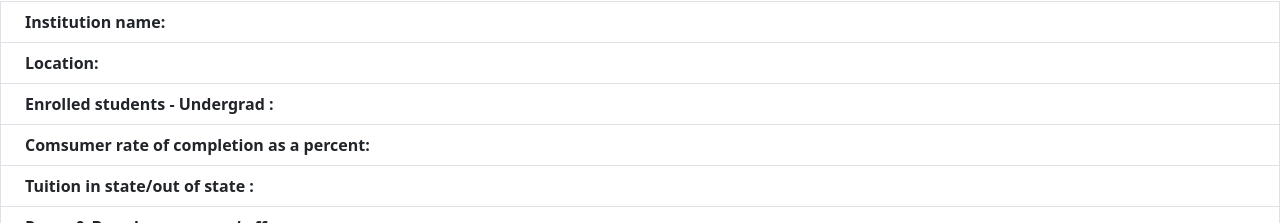
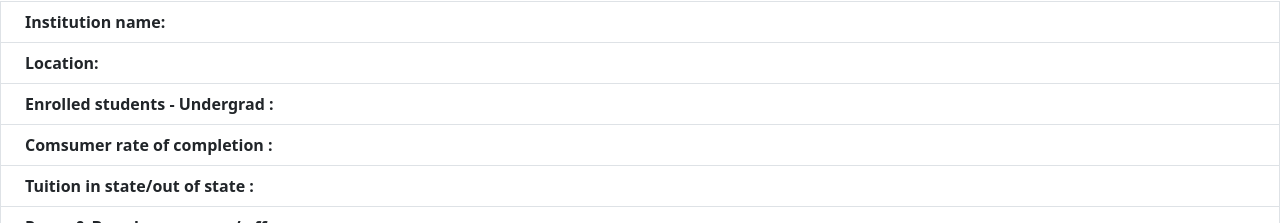
Before and after one commit to Remidemic/DTIUniversity, a React (Create React App) app: page / in a window 1280 px wide. Shown: the part 191-414 px from the top of the page. Built offline with nearby package versions, Linux system fonts and the light colour scheme; no server answers.

Commit message:
gh-pages v21

```diff
--- a/src/App.js
+++ b/src/App.js
@@ -11,13 +11,13 @@ function App() {
   const [data, setData] = useState({})
   const [school, setSchool] = useState('')
   const [results, setResults] = useState('')
+
   // const [major, setMajor] = useState({})
   // const [key, setKey] = useState({})
 
   const url = `https://api.data.gov/ed/collegescorecard/v1/schools.json?school.name=${school}&api_key=${MY_KEY}`
 
   const searchSchool = (event) => {
-
 
     if (event.key === 'Enter') {
       axios.get(url).then((response) => {
@@ -26,13 +26,11 @@ function App() {
           setResults('');
           console.log(response.data.results[0].latest)
           console.log(response.data.metadata.total)
-        }
-        else {
+        } else {
           setResults(`no results for " ${school} " try another search`);
           setData({});
           return;
         }
-
       })
     }
   }
@@ -61,7 +59,7 @@ function App() {
       <p>{results}</p>
       {/* <br /> */}
 
-      <BSSchoolFacts data={data} />
+      { <BSSchoolFacts data={data} />}
       <br />
       <BSMajorList data={data} />
     </div>
--- a/src/components/Majors/BSSchoolFacts.js
+++ b/src/components/Majors/BSSchoolFacts.js
@@ -68,10 +68,9 @@ function BSSchoolFacts({ data }) {
                     className="d-flex justify-content-between align-items-start"
                 >
                     <div className="ms-2 me-auto">
-                        <div className="fw-bold">Comsumer rate of completion as a percent:</div>
+                        <div className="fw-bold">Comsumer rate of completion :</div>
                         {data.results ?
-                            <h4 className="fw-light">{data.results[0].latest.completion.consumer_rate.toFixed(2)}</h4>
-
+                            <h4 className="fw-light">{Math.round(data.results[0].latest.completion.consumer_rate * 100)}%</h4>
                             : null
                         }                </div>
                     <Badge bg="primary" pill>
```
